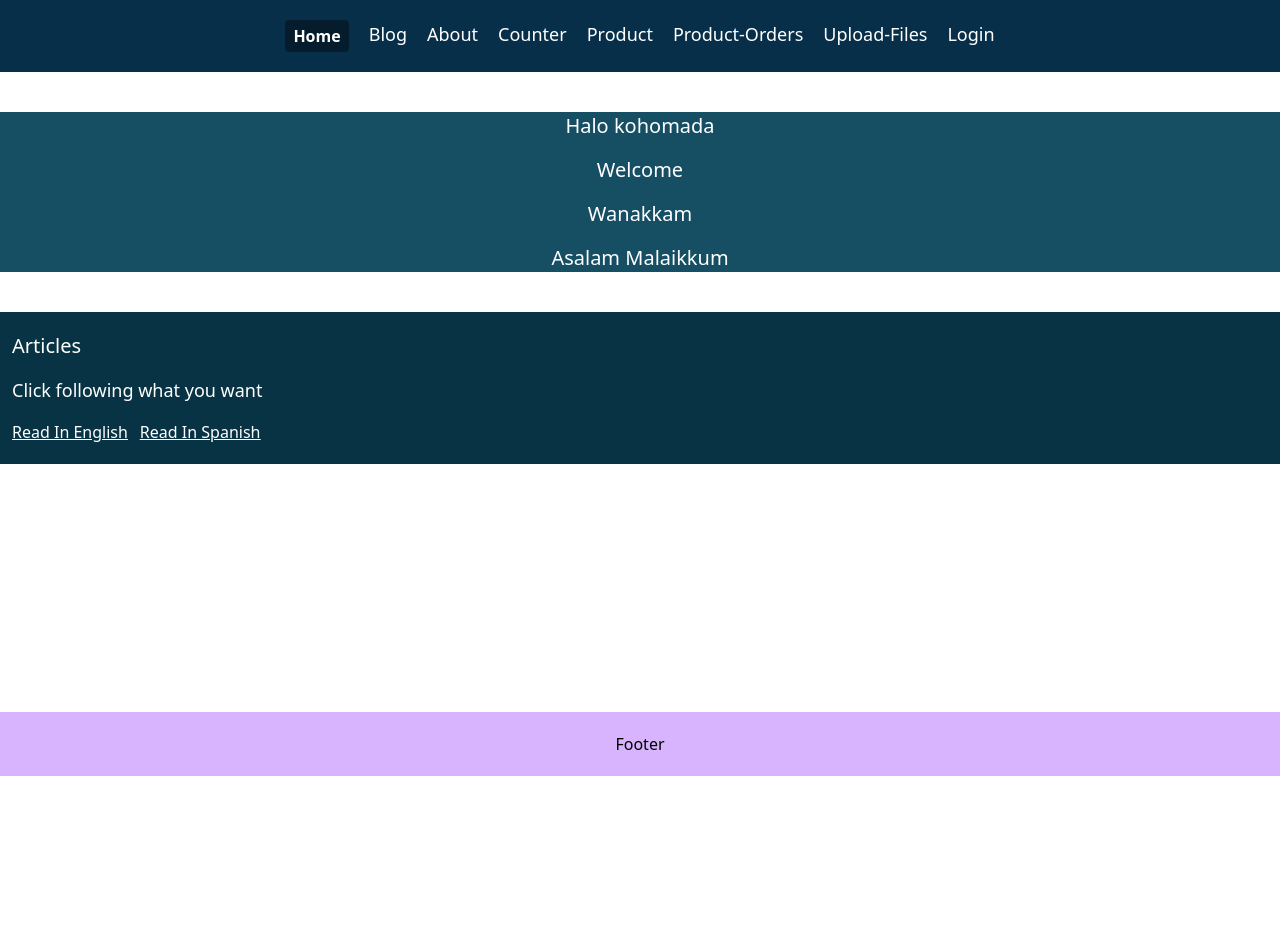
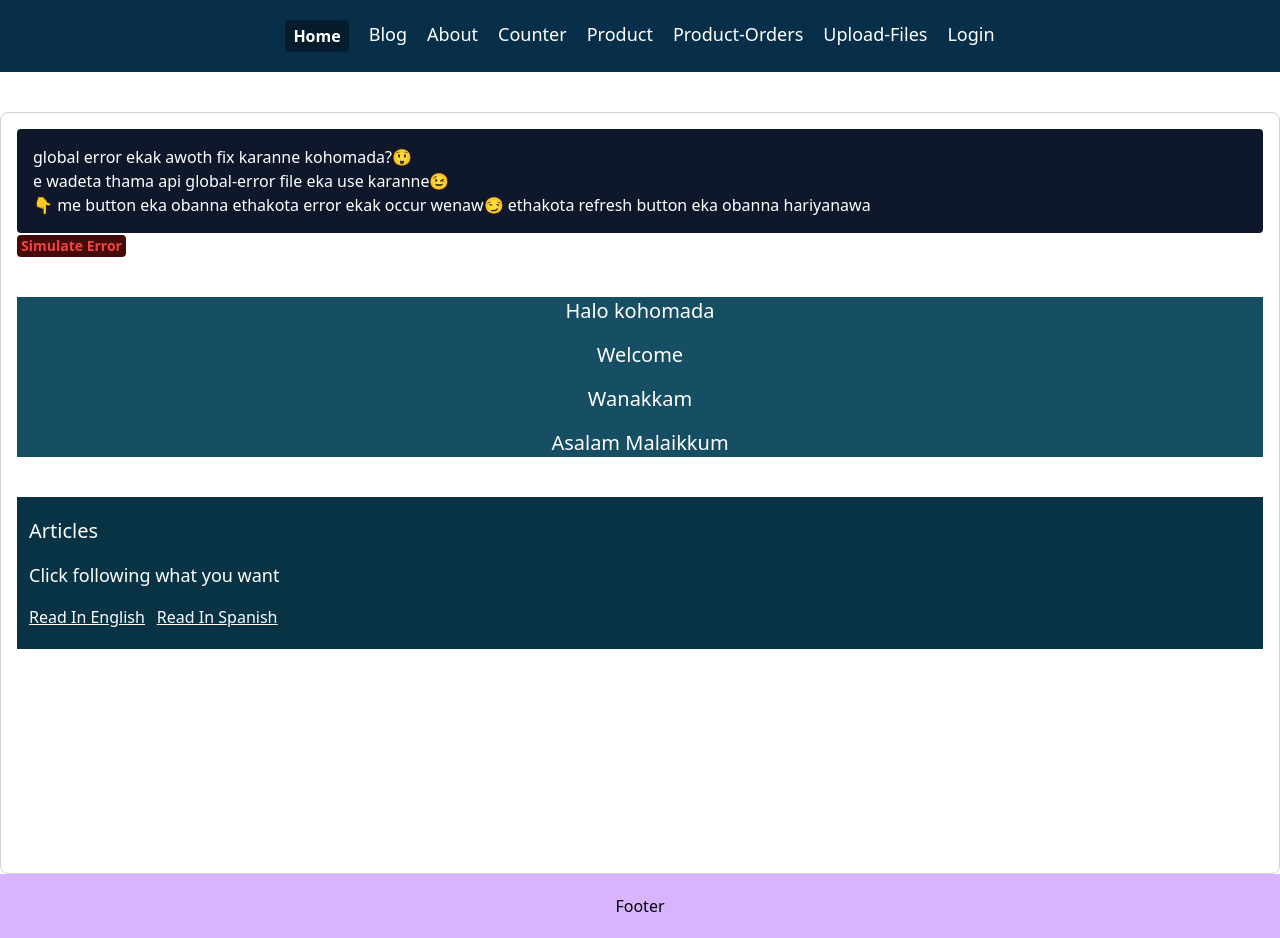
Before and after one commit to lahirujay99/nextjs-p, a Next.js app: page / in a window 1280 px wide. Before the commit the page ends 800 px from the top, so only its background shows below. Built offline with nearby package versions, Linux system fonts and the light colour scheme.

Commit message:
implement global error fix functionalty, using global-error file

```diff
--- a/src/app/(marketing)/layout.tsx
+++ b/src/app/(marketing)/layout.tsx
@@ -2,6 +2,7 @@
 import "../globals.css";
 import Navbar from "../_lib/Navbar";
 import Footer from "../_lib/Footer";
+import { ErrorWrapper } from "../error-wrapper";
 
 export const metadata: Metadata = {
   title: {
@@ -20,7 +21,9 @@
     <html lang="en">
       <body>
         <Navbar />
-        <div className="container mx-auto min-h-[75vh]">{children}</div>
+        <ErrorWrapper>
+          <div className="container mx-auto min-h-[75vh]">{children}</div>
+        </ErrorWrapper>
         <Footer />
       </body>
     </html>
--- /dev/null
+++ b/src/app/error-wrapper.tsx
@@ -0,0 +1,54 @@
+"use client";
+import "./globals.css";
+
+import { useState } from "react";
+
+interface WrapperProps {
+  children: React.ReactNode;
+}
+
+const ErrorSimulator = ({
+  message = "An error occurred",
+}: {
+  message?: string;
+}) => {
+  const [error, setError] = useState(false);
+
+  if (error) throw new Error(message);
+
+  return (
+    <button
+      title="Simulate an error"
+      className="bg-red-950 text-red-500 rounded p-1 leading-none font-semibold text-sm hover:bg-red-900 transition"
+      onClick={() => setError(true)}
+    >
+      Simulate Error
+    </button>
+  );
+};
+
+export const ErrorWrapper = ({ children }: WrapperProps) => {
+  return (
+    <div className="flex flex-col rounded-lg mt-8  p-4 border border-gray-300">
+      <div className="bg-slate-900 p-4 rounded text-white">
+        <p>global error ekak awoth fix karanne kohomada?😲</p>
+        <p>e wadeta thama api global-error file eka use karanne😉</p>
+        <p>
+          👇 me button eka obanna ethakota error ekak occur wenaw😏 ethakota
+          refresh button eka obanna hariyanawa
+        </p>
+      </div>
+      <div className=" left-4 ">
+        <ErrorSimulator message="Simulated error in root layout" />
+      </div>
+      {children}
+    </div>
+  );
+};
+
+//me file eken thama error eka simulate karanne
+//ethakota meken layout eka wrap karala error eka simulate karama
+//error eka execute wenawa ethakota global-error.tsx file eke thiyena function logic eken
+//error eka fix karanwa, e hati wadak newe.
+// wade wenne window eka reload wenawa ethakota state change weddi error state eka false wenwaw
+//ethakota nikamma error eka fix wenawa 😉
--- /dev/null
+++ b/src/app/global-error.tsx
@@ -0,0 +1,24 @@
+"use client"; // Error boundaries must be Client Components
+
+import "./globals.css";
+
+export default function GlobalError() {
+  return (
+    <html lang="en">
+      <body>
+        <div className="flex flex-col items-center justify-center min-h-screen">
+          <h2 className="text-2xl font-bold mb-4">Something went wrong!</h2>
+          <button
+            onClick={() => {
+              // refresh the page
+              window.location.reload();
+            }}
+            className="bg-blue-500 hover:bg-blue-700 text-white font-bold py-2 px-4 rounded"
+          >
+            Refresh
+          </button>
+        </div>
+      </body>
+    </html>
+  );
+}
```
